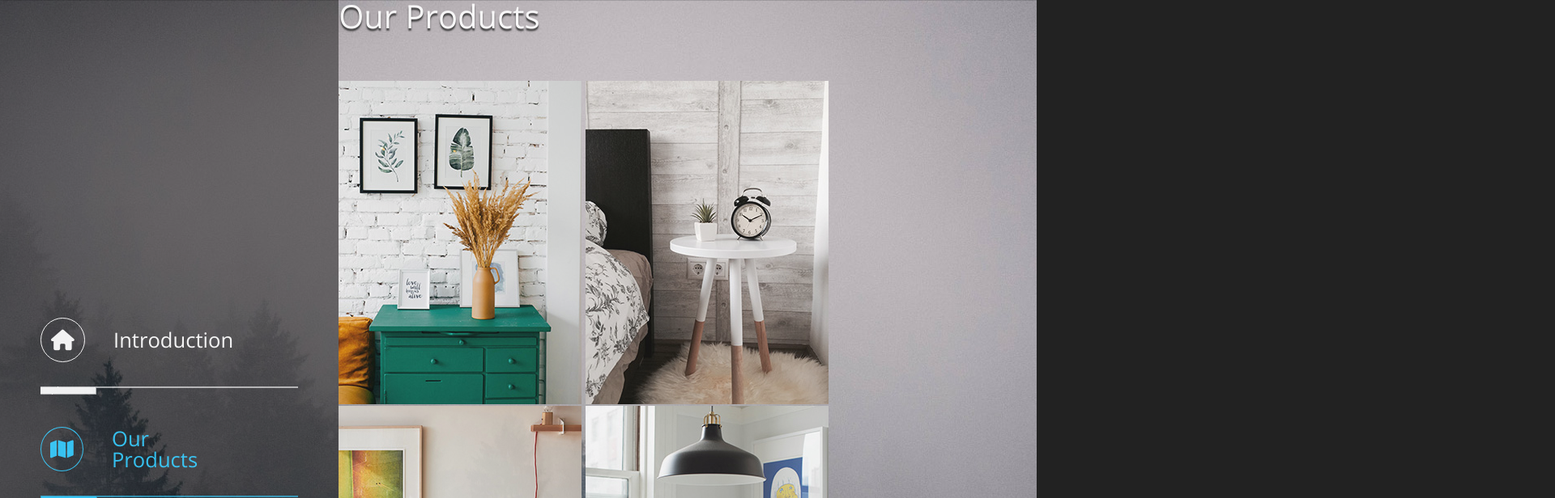
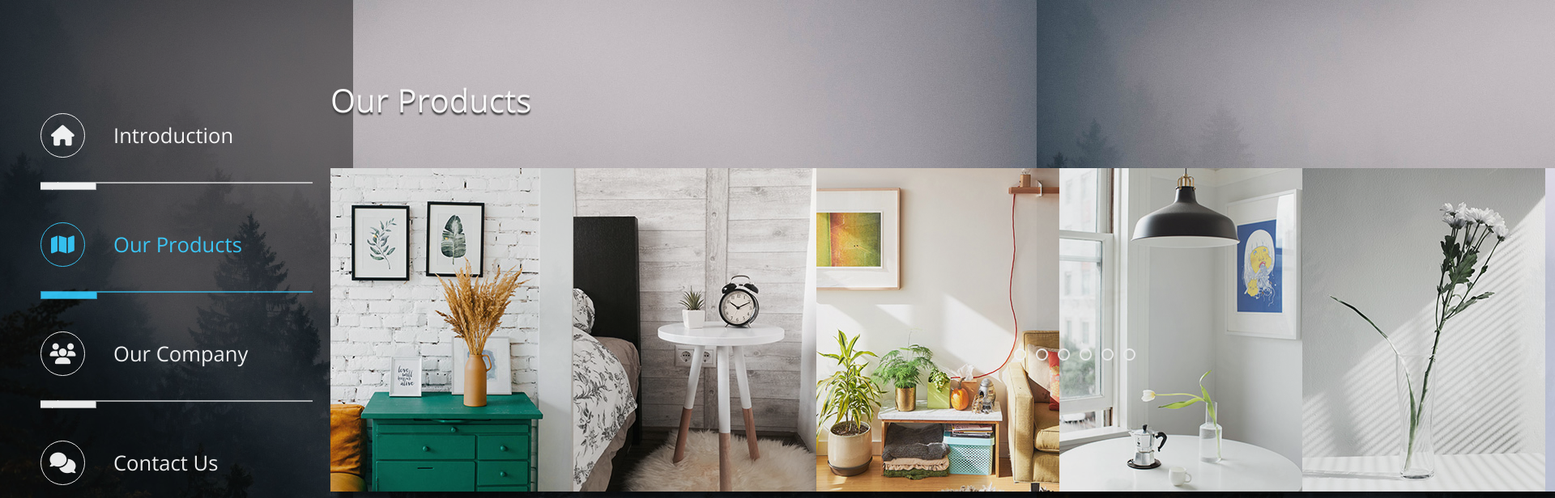
Before and after one commit to cdfdiniz/projeto-site-senac, a plain HTML site: page index.html in a window 1280 px wide. Both pictures are taken after a click on the link "Our Products". Shown: the top 616 px of the page at 81% size, 1920 px wide, since content can reach past the window. Drawn offline with nearby package versions, Linux system fonts and the light colour scheme.

Commit message:
1 commit

```diff
--- a/assets/css/style.css
+++ b/assets/css/style.css
@@ -477,6 +477,87 @@ button, input, optgroup, select, textarea {
     text-decoration: none;
 }
 
+/*Página Our Products*/
+.tm-section-carousel {
+    height: 520px;
+    width: 935px;
+    padding: 12px;
+    margin: 12px;
+    border-radius: 20px;
+    position: absolute;
+    top: 10%;
+    left: 30%;
+
+}
+
+.img-fluid {
+    box-shadow: 10px 10px 5px 0px rgba(0, 0, 0, 0.75);
+}
+
+.tm-section-carousel .slide .img-fluid {
+    height: 100%;
+    width: 100%;
+}
+
+.navigation {
+    position: absolute;
+    bottom: 160px;
+    left: 850px;
+    display: flex;
+}
+
+.bar {
+    width: 15px;
+    height: 15px;
+    border: 2px solid white;
+    margin: 6px;
+    border-radius: 15px;
+    cursor: pointer;
+    transform: .5s ease;
+
+}
+
+.bar:hover {
+    background-color: #FFF;
+
+}
+
+input {
+    display: none;
+    position: relative;
+}
+
+.tm-img-container {
+    /*div das imagens*/
+    width: 17%;
+    transition: .6s;
+
+
+}
+
+.tm-img-slider {
+    display: flex;
+    width: 600%;
+    height: 100%;
+}
+
+#slide1:checked ~ .s1 {
+    margin-left: 0;
+}
+
+#slide2:checked ~ .s1 {
+    margin-left: -20%;
+}
+
+#slide3:checked ~ .s1 {
+    margin-left: -40%;
+}
+
+#slide4:checked ~ .s1 {
+    margin-left: -60%;
+}
+
+
 
 
 footer a { color: white; }
--- a/assets/script/script.js
+++ b/assets/script/script.js
@@ -9,3 +9,14 @@ function showSection(sectionId) {
         selectedSection.style.display = 'block';
     }
 }
+
+let contador = 1;
+
+setInterval(function(){
+    document.getElementById('slide' + contador).checked = true;
+    contador ++;
+
+    if(contador > 5) {
+        contador = 1;
+    }
+}, 3000);
--- a/index.html
+++ b/index.html
@@ -67,13 +67,28 @@
 						<div class="ml-auto-2">
 							<header class="mb-4"><h2 class="tm-text-shadow">Our Products</h2></header>
 							<div class="tm-img-container">
+									<input type="radio" class="input" name="slide" id="slide1" checked>
+									<input type="radio" class="input" name="slide" id="slide2">
+									<input type="radio" class="input" name="slide" id="slide3">
+									<input type="radio" class="input" name="slide" id="slide4">
+									<input type="radio" class="input" name="slide" id="slide5">
+									<input type="radio" class="input" name="slide" id="slide6">
+
 								<div class="tm-img-slider">
-									<a href="./assets/img/gallery-img-01.jpg" class="tm-slider-img"><img src="./assets/img/gallery-img-01-tn.jpg" alt="Image" class="img-fluid"></a>
+									<a href="./assets/img/gallery-img-01.jpg" class="tm-slider-img"><img src="./assets/img/gallery-img-01-tn.jpg" alt="Image" class="img-fluid s1"></a>
 									<a href="./assets/img/gallery-img-02.jpg" class="tm-slider-img"><img src="./assets/img/gallery-img-02-tn.jpg" alt="Image" class="img-fluid"></a>
 									<a href="./assets/img/gallery-img-03.jpg" class="tm-slider-img"><img src="./assets/img/gallery-img-03-tn.jpg" alt="Image" class="img-fluid"></a>
 									<a href="./assets/img/gallery-img-04.jpg" class="tm-slider-img"><img src="./assets/img/gallery-img-04-tn.jpg" alt="Image" class="img-fluid"></a>
 									<a href="./assets/img/gallery-img-05.jpg" class="tm-slider-img"><img src="./assets/img/gallery-img-05-tn.jpg" alt="Image" class="img-fluid"></a>
 									<a href="./assets/img/gallery-img-06.jpg" class="tm-slider-img"><img src="./assets/img/gallery-img-06-tn.jpg" alt="Image" class="img-fluid"></a>
+								</div>
+								<div class="navigation">
+									<label class="bar" for="slide1"></label>
+									<label class="bar" for="slide2"></label>
+									<label class="bar" for="slide3"></label>
+									<label class="bar" for="slide4"></label>
+									<label class="bar" for="slide5"></label>
+									<label class="bar" for="slide6"></label>
 								</div>
 							</div>
 						</div>
```
